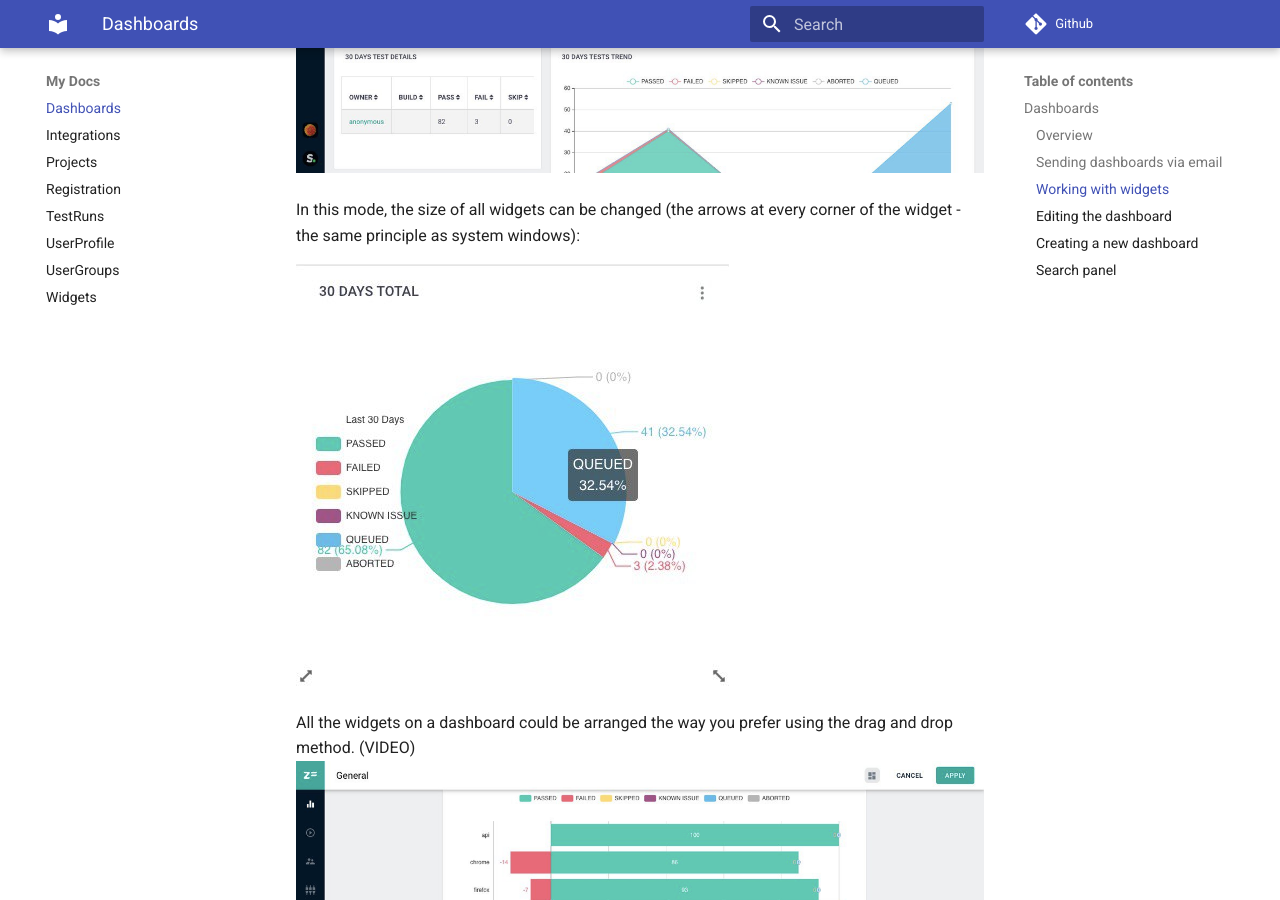
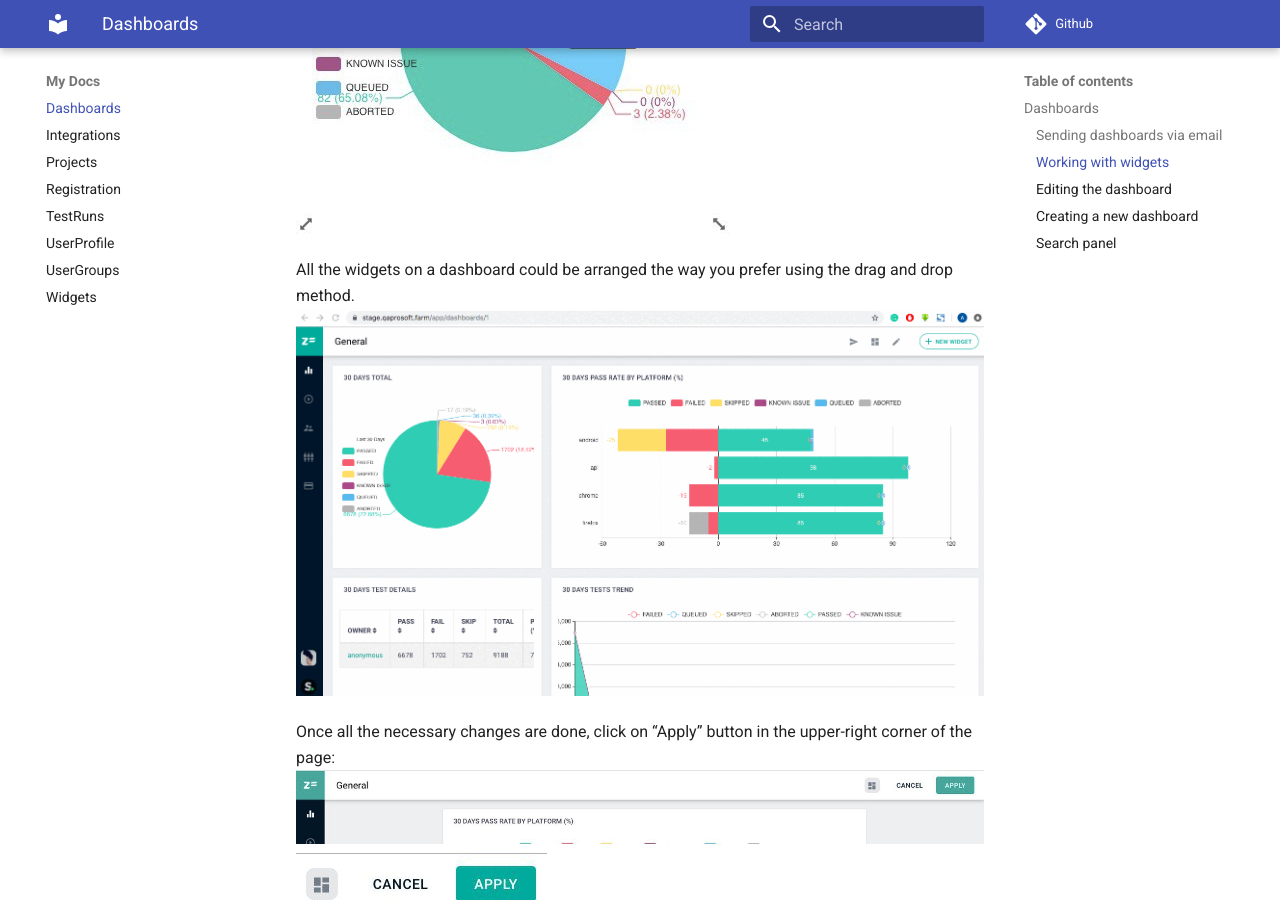
Before and after one commit to APGorobets/mkdocks1, an MkDocs documentation site: the page built from docs/dashboards.md, in a window 1280 px wide and 900 px high, scrolled down 3391 px. Built offline with MkDocs 1.6.1 and Material for MkDocs 9.7.7, drawn with Linux system fonts in a browser that asks for light colours; comment, search, counter and statistics services are not loaded.

Commit message:
Widgets rearrangement GIF

```diff
--- a/docs/dashboards.md
+++ b/docs/dashboards.md
@@ -1,8 +1,4 @@
 ## Dashboards
-
-#### Overview
-
-![alt text](https://github.com/APGorobets/mkdocks1/blob/master/images/dashboards-overview.gif?raw=true)
 
   General is the main page that will be displayed by default when you open Zebrunner.
 By default, it accumulates 4 widgets - 30 days total, 30 days pass rate by platform, 30 days test details, and 30 days tests trend.
@@ -48,8 +44,8 @@
 
 ![alt text](https://github.com/APGorobets/mkdocks1/blob/master/images/zbrnnr_dashboards_widget_changesize.jpeg?raw=true)
 
-All the widgets on a dashboard could be arranged the way you prefer using the drag and drop method. (VIDEO)
-![alt text](https://github.com/APGorobets/mkdocks1/blob/master/images/zbrnnr_widgets_placement.jpeg?raw=true)
+All the widgets on a dashboard could be arranged the way you prefer using the drag and drop method.
+![alt text](https://github.com/APGorobets/mkdocks1/blob/master/images/dashboards-overview.gif?raw=true)
 
 Once all the necessary changes are done, click on “Apply” button in the upper-right corner of the page:
 ![alt text](https://github.com/APGorobets/mkdocks1/blob/master/images/zbrnnr_widgets_actions_apply-cancel.jpeg?raw=true)
```
